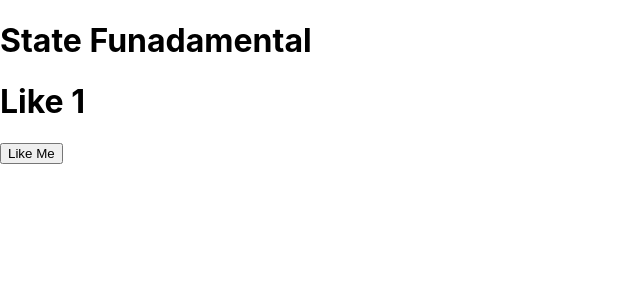
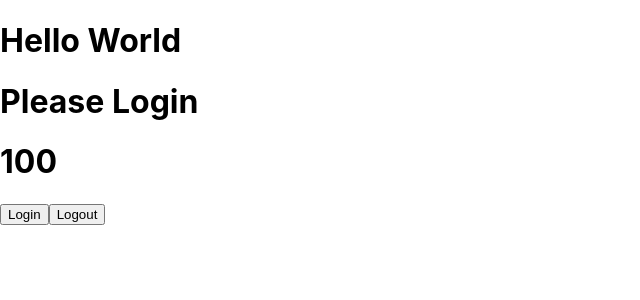
Before and after one commit to dac-22-mumbai/my-react-project, a React (Create React App) app: page / in a window 1280 px wide. Shown: the top 300 px of the page, without its empty margins (0-640 px from the left). Built offline with nearby package versions, Linux system fonts and the light colour scheme.

Commit message:
stateful variable.

```diff
--- a/src/App.js
+++ b/src/App.js
@@ -1,26 +1,33 @@
 import { useState } from "react";
 
 function App() {
-  // Stateless Variable :: DOM WILL NOT GET UPDATE :: Page Will Not Update
-  // let count = 1;
+  // let message = "Hello World";
+  let [message, setMessage] = useState("Hello Universe");
 
-  // Stateful Variable :: DOM WILL UPDATE ;: PAGE WILL UPDATE
-  let [count, setCount] = useState(1);
+  // let count = 100;
+  let [count, setCount] = useState(100);
 
-  let increment = () => {
-    // variable update
-    count++;
+  // let active = true;
+  let [isLoggedIn, setIsLoggedIn] = useState(false);
 
-    // State Update :: Page update :: DOM UPDATE
-    setCount(count);
+  let login = () => {
+    setIsLoggedIn(true);
+  };
+  let logout = () => {
+    setIsLoggedIn(false);
   };
 
   return (
     <div>
-      <h1>State Funadamental</h1>
+      <h1>Hello World</h1>
 
-      <h1>Like {count} </h1>
-      <input type="button" value="Like Me" onClick={increment} />
+      {isLoggedIn ? <h1>{message}</h1> : <h1>Please Login</h1>}
+      {isLoggedIn && <h1>{message}</h1>}
+
+      <h1>{count}</h1>
+
+      <input type="button" value="Login" onClick={login} />
+      <input type="button" value="Logout" onClick={logout} />
     </div>
   );
 }
```
